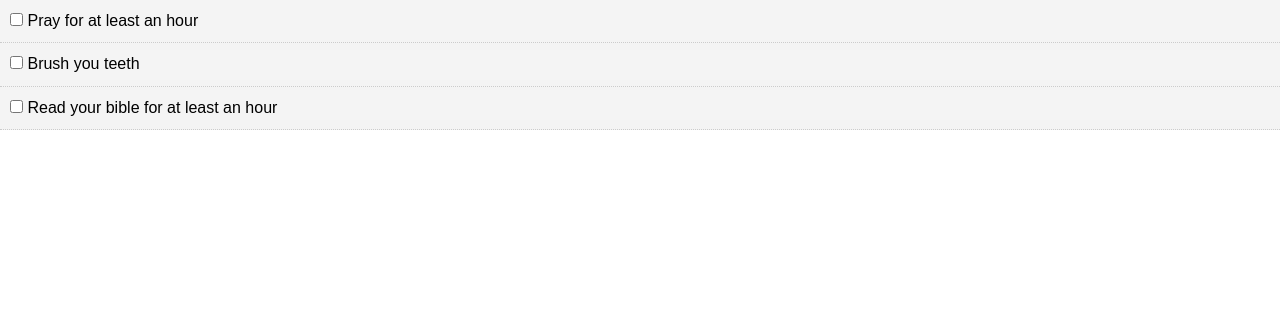
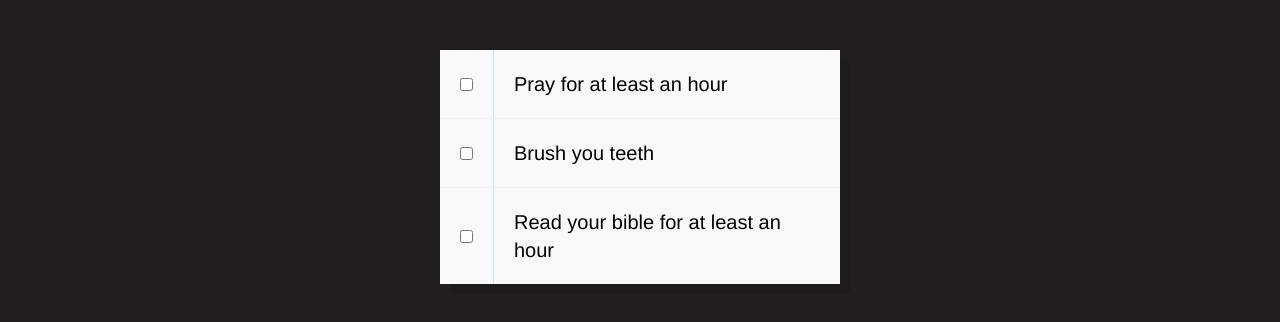
Before and after one commit to DotunAj/todoreact, a React (Create React App) app: page / in a window 1280 px wide. Shown: the top 322 px of the page. Built offline with nearby package versions, Linux system fonts and the light colour scheme.

Commit message:
add styling to todo for better interface

```diff
--- a/src/App.css
+++ b/src/App.css
@@ -7,9 +7,43 @@
 body {
   font-family: Arial, Helvetica, sans-serif;
   line-height: 1.4;
+  background-color: rgb(32, 30, 30);
 }
 
 a {
   color: #333;
   text-decoration: none;
 }
+
+.todo-container {
+  max-width: 400px;
+  margin: 50px auto;
+  background: white;
+  border-radius: 5px;
+  box-shadow: 10px 10px 0 rgba(0,0,0,0.1);
+}
+
+.todo-item {
+  display: flex;
+  align-items: center;
+  border-bottom: 1px solid #F1F1F1;
+}
+
+.todo-item:last-child {
+  border-bottom:0;
+}
+
+.todo-item p {
+  margin: 0;
+  padding: 20px;
+  transition: background 0.2s;
+  flex: 1;
+  font-family: 'helvetica neue';
+  font-size: 20px;
+  font-weight: 200;
+  border-left: 1px solid #D1E2FF;
+}
+
+input[type="checkbox"] {
+  margin:20px;
+}
--- a/src/component/TodoItem.js
+++ b/src/component/TodoItem.js
@@ -5,9 +5,7 @@ import propTypes from 'prop-types';
 export class TodoItem extends Component {
   getStyle = () => {
     return {
-      backgroundColor: '#f4f4f4',
-      padding: '10px',
-      borderBottom: '1px dotted #ccc',
+      backgroundColor: '#f9f9f9',
       textDecoration: this.props.todo.is_completed ? 'line-through': 'none',
     }
   }
@@ -15,11 +13,9 @@ export class TodoItem extends Component {
   render() {
     const { id, title } = this.props.todo;
     return (
-      <div style={this.getStyle()}>
-        <p>
-          <input type="checkbox" onChange={this.props.toggleComplete.bind(this, id)} /> {' '}
-          {title}
-        </p>
+      <div className="todo-item" style={this.getStyle()}>
+        <input type="checkbox" onChange={this.props.toggleComplete.bind(this, id)} />
+        <p>{title}</p>
       </div>
     )
   }
--- a/src/component/Todos.js
+++ b/src/component/Todos.js
@@ -4,9 +4,13 @@ import propTypes from 'prop-types';
 
 class Todos extends Component {
   render() {
-    return this.props.todos.map((todo) => (
-      <TodoItem key={todo.id} todo={todo} toggleComplete={this.props.toggleComplete}/>
-    ));
+    return (
+      <div className="todo-container">
+        {this.props.todos.map((todo) => (
+          <TodoItem key={todo.id} todo={todo} toggleComplete={this.props.toggleComplete}/>
+        ))}
+      </div>
+    );
   }
 }
 
```
